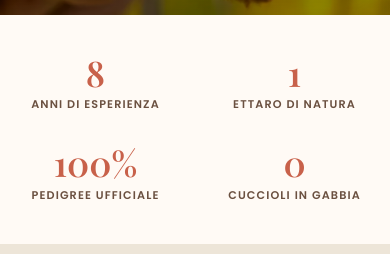
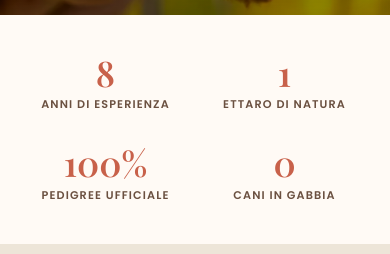
Before and after one commit to Michel9329/Maatilayla, a React (Vite) app: page / in a window 390 px wide. Shown: the part 576-830 px from the top of the page. Built offline with nearby package versions, Linux system fonts and the light colour scheme; no server answers; a web font is replaced by a local one.

Commit message:
fix: StatsSection — countdown 3→0, countUp più lento 2.4s, layout space-between full-width

```diff
--- a/src/components/sections/StatsSection.tsx
+++ b/src/components/sections/StatsSection.tsx
@@ -5,10 +5,10 @@ import { ScrollTrigger } from 'gsap/ScrollTrigger'
 gsap.registerPlugin(ScrollTrigger)
 
 const stats = [
-  { end: 8, suffix: '', label: 'Anni di esperienza' },
-  { end: 1, suffix: '', label: 'Ettaro di natura' },
-  { end: 100, suffix: '%', label: 'Pedigree ufficiale' },
-  { end: 0, suffix: '', label: 'Cuccioli in gabbia' },
+  { end: 8, start: 0, suffix: '', label: 'Anni di esperienza' },
+  { end: 1, start: 0, suffix: '', label: 'Ettaro di natura' },
+  { end: 100, start: 0, suffix: '%', label: 'Pedigree ufficiale' },
+  { end: 0, start: 3, suffix: '', label: 'Cani in gabbia' },
 ]
 
 export default function StatsSection() {
@@ -24,15 +24,15 @@ export default function StatsSection() {
       const items = itemRefs.current.filter(Boolean) as HTMLElement[]
       const values = valueRefs.current.filter(Boolean) as HTMLElement[]
 
-      // Entrata: fade-in + slide-up scalato
+      // Entrata: fade-in + slide-up staggerato
       gsap.fromTo(
         items,
         { opacity: 0, y: 28 },
         {
           opacity: 1,
           y: 0,
-          duration: 0.65,
-          stagger: 0.1,
+          duration: 0.7,
+          stagger: 0.12,
           ease: 'power3.out',
           clearProps: 'transform',
           scrollTrigger: {
@@ -43,40 +43,20 @@ export default function StatsSection() {
         },
       )
 
-      // CountUp per ogni numero
+      // CountUp / CountDown per ogni numero
       stats.forEach((stat, i) => {
         const el = values[i]
         if (!el) return
 
-        // 0 gabbie: scala dal grande al numero — più drammatico
-        if (stat.end === 0) {
-          gsap.fromTo(
-            el,
-            { scale: 1.5, opacity: 0 },
-            {
-              scale: 1,
-              opacity: 1,
-              duration: 0.55,
-              ease: 'back.out(1.4)',
-              delay: 0.3,
-              clearProps: 'transform',
-              scrollTrigger: {
-                trigger: sectionRef.current,
-                start: 'top 82%',
-                once: true,
-              },
-            },
-          )
-          return
-        }
-
-        const obj = { val: 0 }
+        const obj = { val: stat.start }
+        // "0 cani in gabbia": countdown 3→0, ease power2.in (accelera verso lo 0)
+        const isCountdown = stat.end < stat.start
         gsap.to(obj, {
           val: stat.end,
-          duration: 1.6,
-          ease: 'power2.out',
+          duration: 2.4,
+          ease: isCountdown ? 'power2.in' : 'power2.out',
           snap: { val: 1 },
-          delay: i * 0.1,
+          delay: i * 0.12,
           onUpdate() {
             el.textContent = Math.round(obj.val) + stat.suffix
           },
@@ -95,7 +75,7 @@ export default function StatsSection() {
   return (
     <section className="stats-section" ref={sectionRef} aria-label="I nostri numeri">
       <ul className="stats-grid">
-        {stats.map(({ end, suffix, label }, i) => (
+        {stats.map(({ start, suffix, label }, i) => (
           <li
             key={label}
             className="stat-item"
@@ -109,7 +89,7 @@ export default function StatsSection() {
                 valueRefs.current[i] = el
               }}
             >
-              {end}
+              {start}
               {suffix}
             </span>
             <span className="stat-label">{label}</span>
--- a/src/index.css
+++ b/src/index.css
@@ -112,18 +112,16 @@ body {
    STATS SECTION — 4 contatori sotto l'hero
    ═══════════════════════════ */
 .stats-section {
-  padding: 3.5rem 2rem;
+  padding: 3.5rem clamp(2rem, 6vw, 7rem);
 }
 
 .stats-grid {
   list-style: none;
-  margin: 0 auto;
+  margin: 0;
   padding: 0;
   display: flex;
-  justify-content: center;
-  gap: clamp(2.5rem, 7vw, 6rem);
-  flex-wrap: wrap;
-  max-width: 860px;
+  justify-content: space-between;
+  gap: 1rem;
 }
 
 .stat-item {
@@ -158,10 +156,10 @@ body {
     padding: 2.5rem 1.5rem;
   }
   .stats-grid {
-    gap: 2rem 3.5rem;
-  }
-  .stat-item {
-    flex: 0 0 calc(50% - 1.75rem);
+    display: grid;
+    grid-template-columns: repeat(2, 1fr);
+    gap: 2rem 1rem;
+    justify-items: center;
   }
 }
 
```
